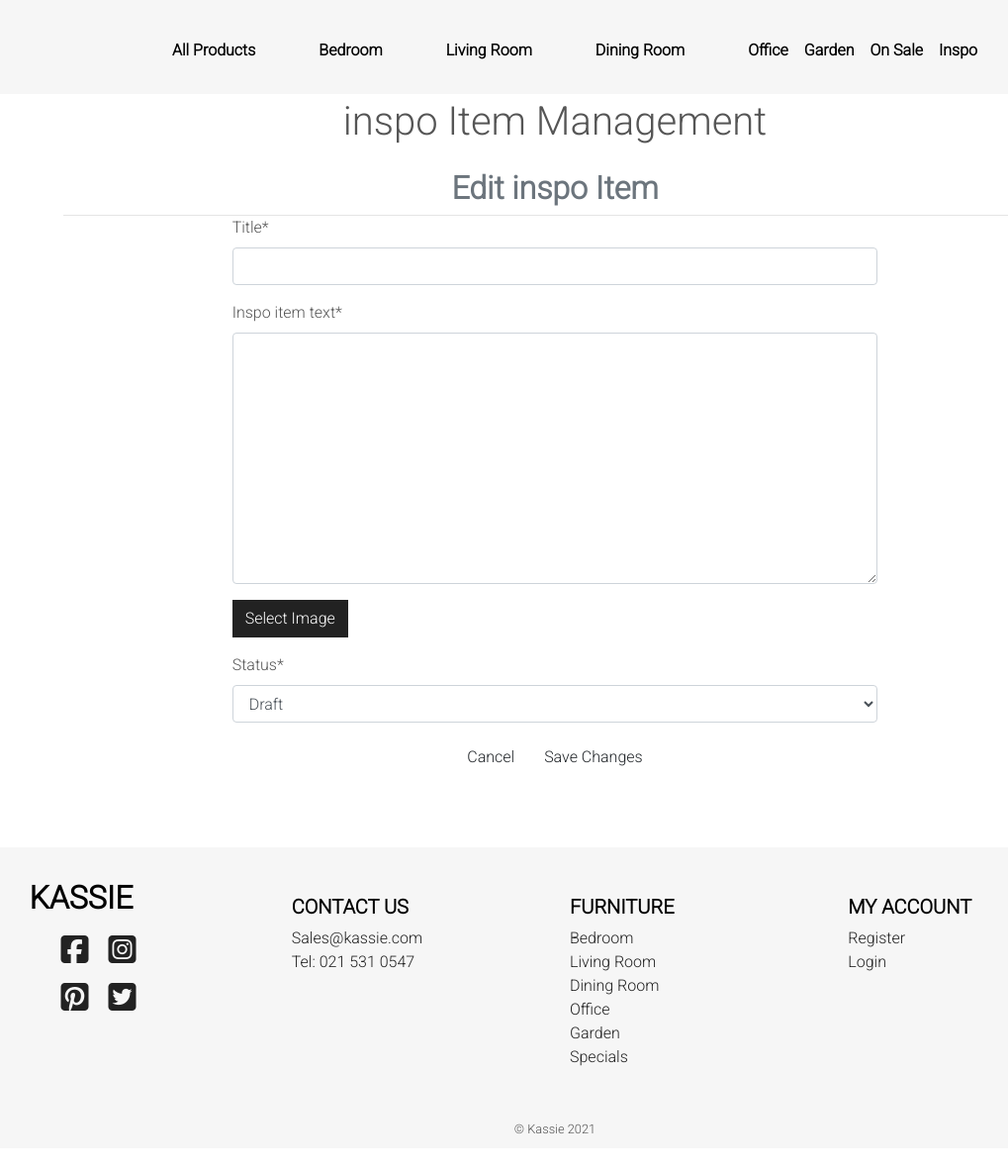
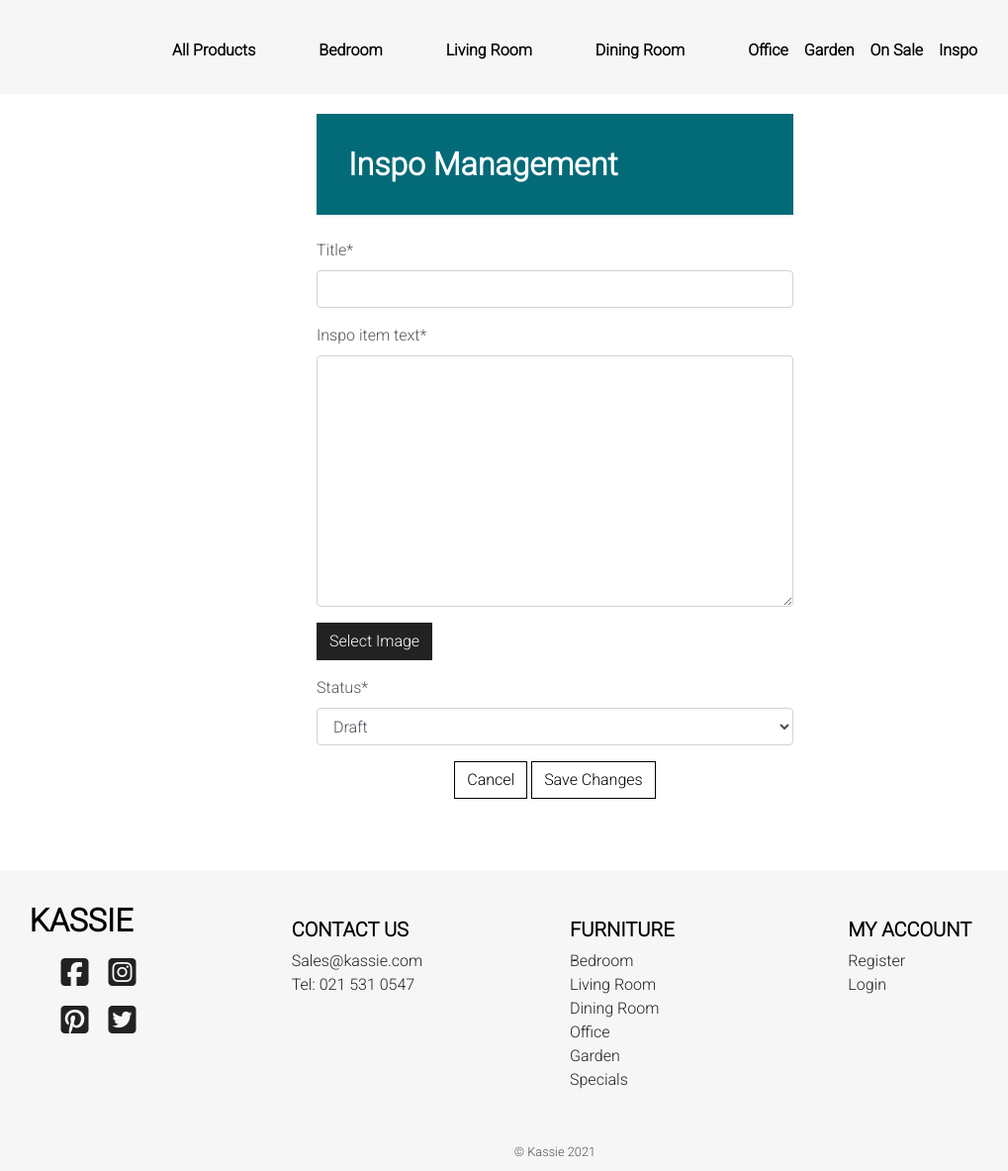
Before and after one commit to PillowFishSticks/Kassie-MS4, a Django app: template inspo/templates/inspo/edit_inspo_item.html in a window 1280 px wide. Shown: the part 73-1256 px from the top of the page at 99% size, without its empty margins (79-1098 px from the left). Before the commit the page ends 1219 px from the top, so only its background shows below. Run offline with Django 3.2, Linux system fonts and the light colour scheme; the template is opened without the code that fills it: values that come from a table or form of the project are taken from there, others are empty; some libraries are stand-ins or nearby versions.

Commit message:
Style edit inspo page

```diff
--- a/inspo/templates/inspo/edit_inspo_item.html
+++ b/inspo/templates/inspo/edit_inspo_item.html
@@ -1,6 +1,7 @@
 {% extends "base.html" %}
 {% load static %}
 {% block extra_title %}Edit inspo Item{% endblock %}
+
 {% block page_header %}
 <div class="container header-container">
     <div class="row">
@@ -9,22 +10,21 @@
     </div>
 </div>
 {% endblock %}
+
 {% block content %}
 <div class="overlay"></div>
-<div>
-    <div class="section-holder">
-        <div class="form-holder-lg form-holder-generic">
-            <div class="container">
-                <div class="row">
-                    <div class="col-12">
-                        <h1 class="header-font mb-4 pt-2 text-center">inspo Item Management</h1>
-                        <h2 class="text-muted text-center">Edit inspo Item</h2>
-                        <hr>
-                    </div>
-                </div>
+<div class="container">
+    <div class="row justify-content-center">
+        <div class="col-12 col-md-6">
+            <h2 class="page-banner text-white mt-4 mb-4">Inspo Management</h2>
+        </div>
+    </div>
+    <div>
+        <div class="section-holder">
+            <div class="form-holder-lg form-holder-generic">
                 <!-- Edit New Item -->
                 <div class="row justify-content-center">
-                    <div class="col-sm-12 col-lg-8 pb-5">
+                    <div class="col-sm-12 col-lg-6 pb-5">
                         <form method="POST" action="{% url 'edit_inspo_item' inspo_item.id %}" class="form mb-2" enctype="multipart/form-data">
                             {% csrf_token %}
                             {% for field in inspo_form %}
@@ -35,8 +35,8 @@
                             {% endif %}
                             {% endfor %}
                             <div class="text-center pb-3">
-                                <a class="btn black-btn" href="{% url 'manage_inspo_items' %}">Cancel</a>
-                                <button class="btn green-btn" type="submit">Save Changes</button>
+                                <a class="btn btn-outline-black" href="{% url 'manage_inspo_items' %}">Cancel</a>
+                                <button class="btn btn-outline-black" type="submit">Save Changes</button>
                             </div>
                         </form>
                     </div>
```
Also changed, not shown: media/garden_jwj6MaC.jpg (added).
